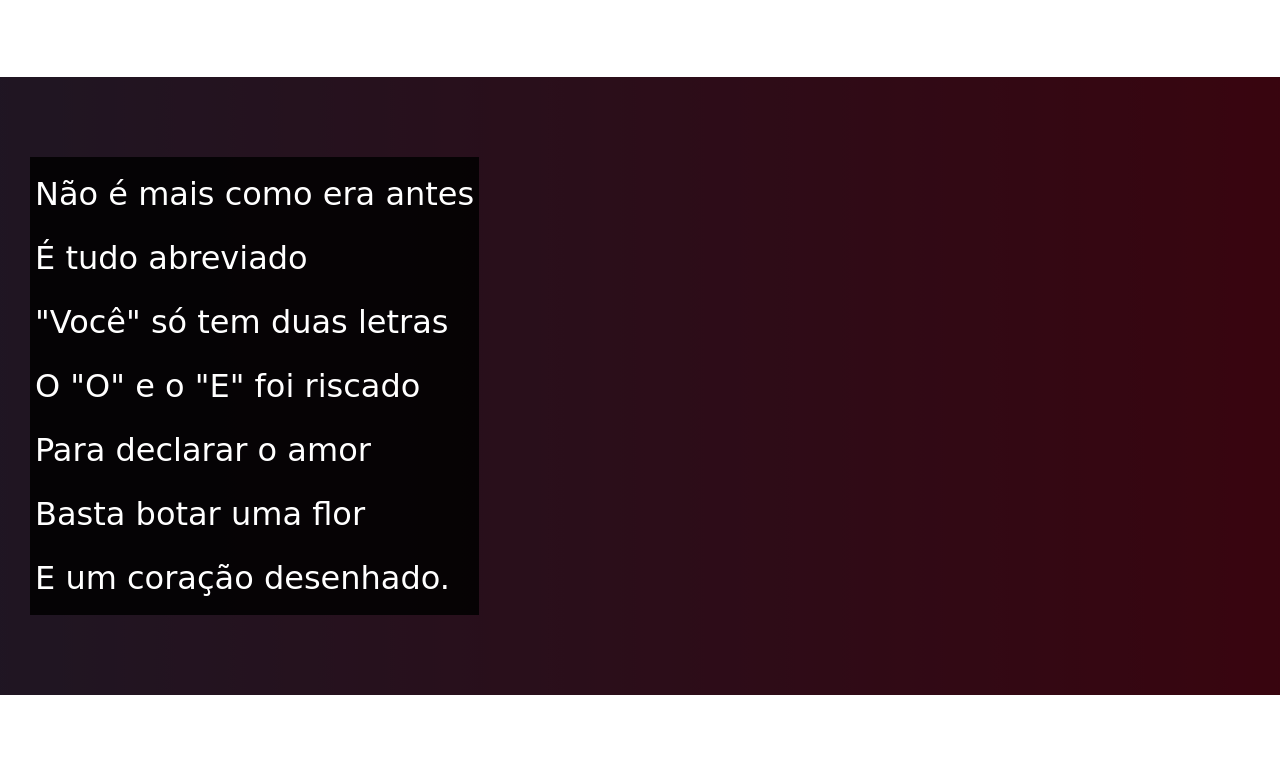
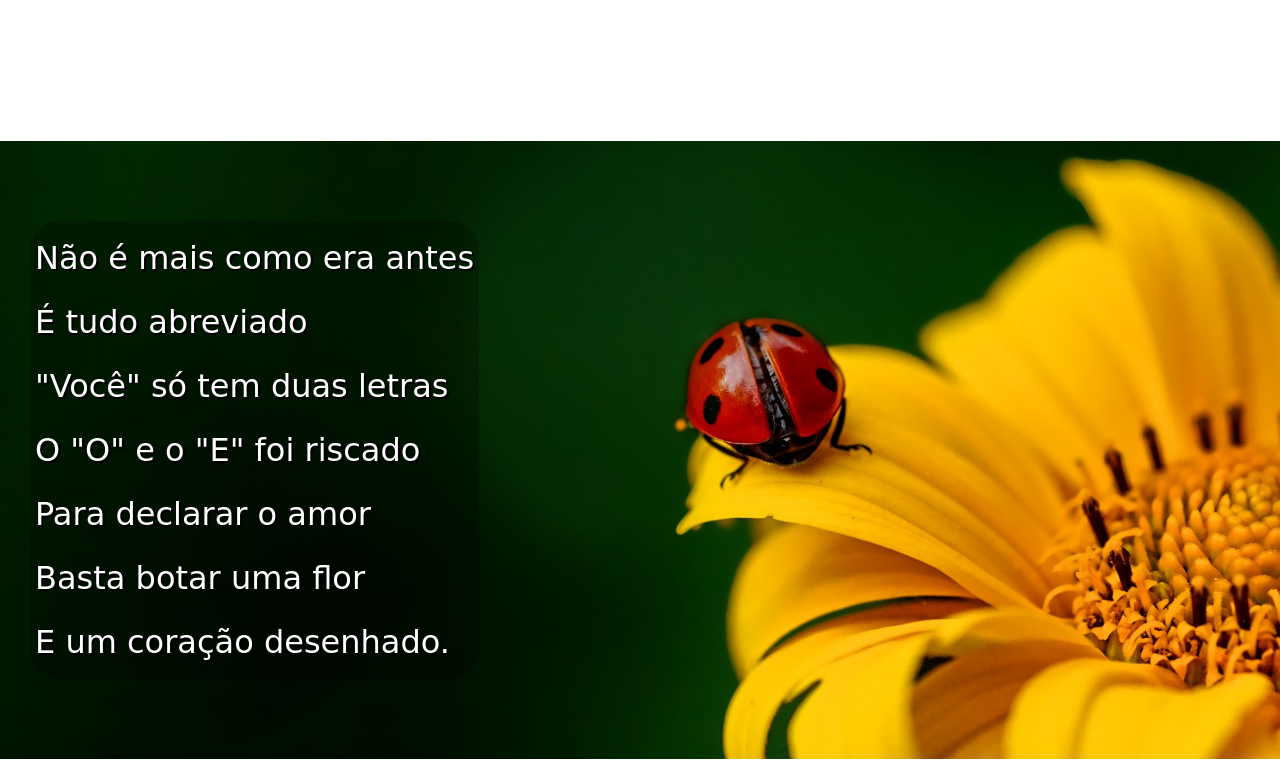
Before and after one commit to CleberSena/html-css, a plain HTML site: page desafios/desafio-12/index.html in a window 1280 px wide. Shown: the part 765-1528 px from the top of the page. Drawn offline with Linux system fonts and the light colour scheme.

Commit message:
finalização do projeto cordel

```diff
--- a/desafios/desafio-12/estilo/style.css
+++ b/desafios/desafio-12/estilo/style.css
@@ -68,22 +68,45 @@ section{
     padding-bottom: 10vh;
     font-family: var(--font04);
     font-size: 2.5vw;
+    max-width: 1400px;
+    min-width: 400px;
+    margin: auto;
+}
+
+section > p{
+    padding-bottom: 2em;
 }
 
 section.normal{
-    background-color: white;
+    background-color: rgb(255, 255, 255);
     color: black;
 }
 
 section.imagem{
-    background-color: #000000c4;
+    background-color: #00000081;
     color: white;
+    background-size: cover;
+    background-attachment: fixed;
 }
 
 section.imagem p{
     display: inline-block;
-    background-color: rgba(0, 0, 0, 0.842);
+    background-color: rgba(0, 0, 0, 0.26);
     padding: 5px;
+    text-shadow: 2px 2px 0 black;
+    border-radius: 30px;
+}
+
+section#img01{
+    background-image: url('../imagens/background001.jpg');
+    background-position: right center;
+
+
+}
+
+section#img02{
+    background-image: url("../imagens/background002.jpg");
+
 }
 
 footer{
--- a/desafios/desafio-12/index.html
+++ b/desafios/desafio-12/index.html
@@ -33,7 +33,7 @@
                 </p>
             </section>
 
-            <section class="imagem">
+            <section class="imagem" id="img01">
                 <p>
                     Não é mais como era antes <br>
                     É tudo abreviado <br>
@@ -67,7 +67,7 @@
 
             </section>
 
-            <section class="imagem">
+            <section class="imagem" id="img02">
                 <p>
                     Tenho saudade das cartas <br>
                     Escritas com a própria mão <br>
```
